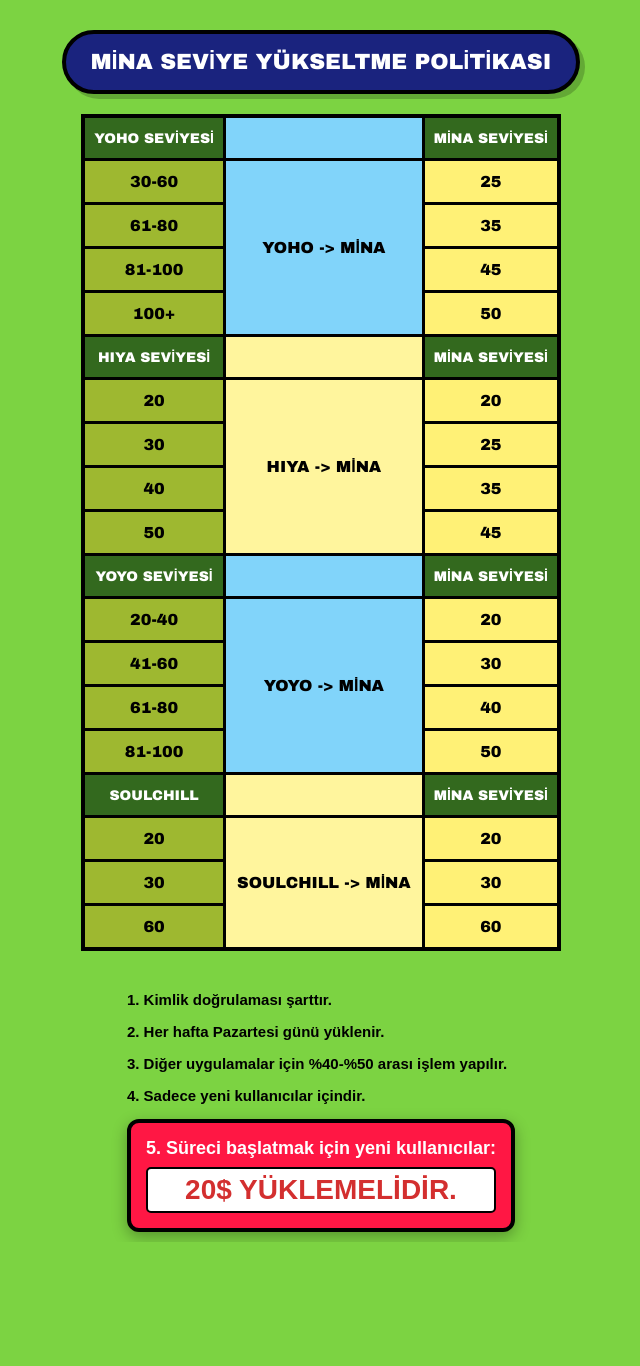
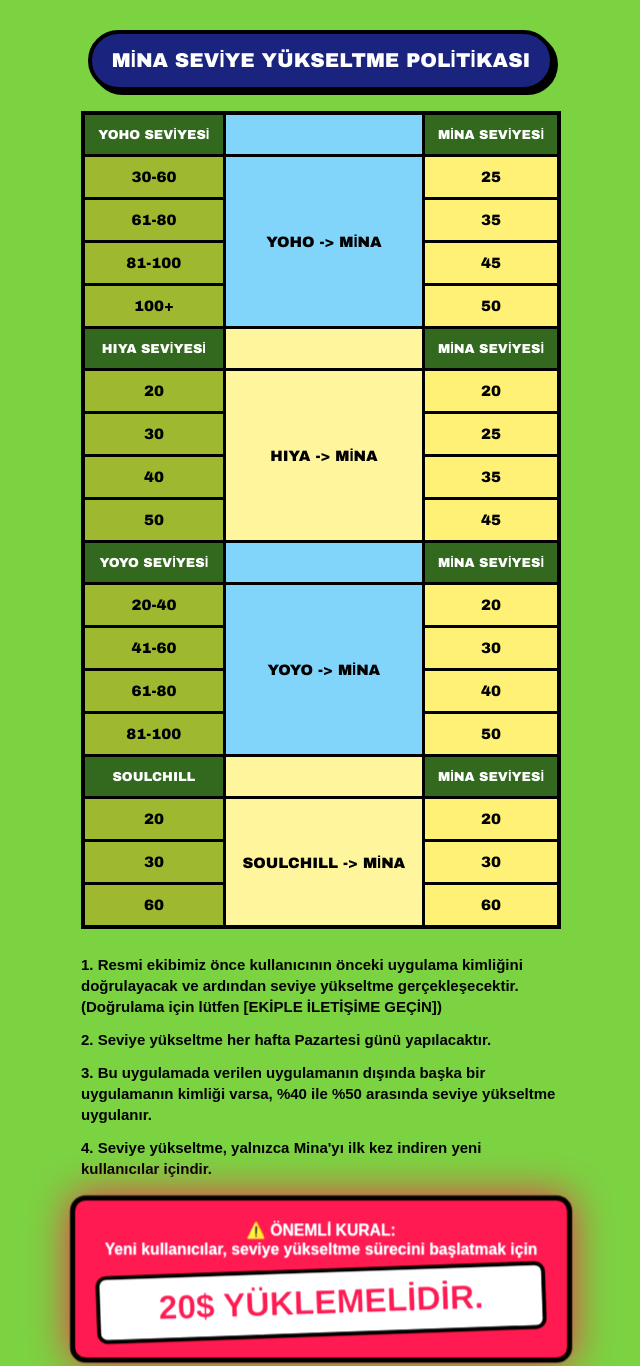
Before and after one commit to minavoice/Minavoice-Seviye-Y-kseltme-politikas-, a plain HTML site: page index.html in a window 1280 px wide. Shown: the top 1366 px of the page, without its empty margins (319-959 px from the left). Before the commit the page ends 1242 px from the top, so only its background shows below. Drawn offline with Linux system fonts and the light colour scheme.

Commit message:
Refactor styles and update footer rules

```diff
--- a/index.html
+++ b/index.html
@@ -12,52 +12,45 @@
             display: flex;
             flex-direction: column;
             align-items: center;
-            font-family: 'Arial Black', Gadget, sans-serif;
+            font-family: 'Arial Black', sans-serif;
         }
 
-        /* BAŞLIK DÜZENLEMESİ: Maksimum Görünürlük */
         .main-title {
-            background-color: #1a237e; /* Koyu Lacivert Arka Plan */
-            color: #ffffff; /* Bembeyaz Yazı */
-            padding: 15px 25px;
-            font-size: 22px;
+            background-color: #1a237e;
+            color: #ffffff;
+            padding: 15px 20px;
+            font-size: 20px;
             font-weight: 900;
             text-align: center;
             text-transform: uppercase;
             margin: 20px 0;
-            border: 4px solid #000; /* Siyah Çerçeve */
-            border-radius: 50px; /* Oval şık bir görünüm */
-            box-shadow: 5px 5px 0px rgba(0,0,0,0.2);
-            width: fit-content;
+            border: 4px solid #000;
+            border-radius: 50px;
+            box-shadow: 4px 4px 0px #000;
         }
 
-        .table-container {
-            width: 100%;
-            max-width: 480px;
-        }
+        .table-container { width: 100%; max-width: 480px; }
 
         table {
             width: 100%;
             border-collapse: collapse;
-            border: 4px solid #000; /* Kalın Dış Çizgi */
-            background-color: transparent;
+            border: 4px solid #000;
         }
 
         th {
-            background-color: #33691e; /* Daha koyu yeşil */
+            background-color: #33691e;
             color: white;
             padding: 12px 5px;
-            font-size: 14px;
-            border: 3px solid #000; /* Kalın Hücre Çizgisi */
-            text-transform: uppercase;
+            border: 3px solid #000;
+            font-size: 13px;
         }
 
         td {
             padding: 12px 5px;
             text-align: center;
             font-weight: 900;
-            font-size: 16px;
-            border: 3px solid #000; /* TÜM KUTULAR ARASI KALIN SİYAH ÇİZGİ */
+            font-size: 15px;
+            border: 3px solid #000;
             color: #000;
         }
 
@@ -67,37 +60,49 @@
         .bg-yellow-light { background-color: #fff59d; }
         .bg-yellow-bright { background-color: #fff176; }
 
+        /* Kurallar Bölümü */
         .footer-text {
-            max-width: 450px;
+            max-width: 480px;
             margin-top: 25px;
             font-family: sans-serif;
             font-size: 15px;
             font-weight: 800;
             color: #000;
+            padding: 0 10px;
         }
 
-        /* 5. KURAL: EN ÖNEMLİSİ */
-        .critical-rule {
-            background-color: #ff1744; /* Parlak Kırmızı */
+        .rule-item { margin-bottom: 12px; line-height: 1.4; }
+
+        /* PATLAYAN 5. KURAL */
+        .boom-rule {
+            background-color: #ff1744; /* Canlı Kırmızı */
             color: white;
-            padding: 15px;
-            border: 4px solid #000;
-            border-radius: 12px;
-            margin-top: 15px;
+            padding: 20px;
+            border: 5px solid #000;
+            border-radius: 15px;
+            margin-top: 20px;
             text-align: center;
-            box-shadow: 0 5px 15px rgba(0,0,0,0.3);
-            font-size: 18px;
+            box-shadow: 0px 0px 20px rgba(255, 23, 68, 0.6);
+            animation: explosion 1.5s infinite;
         }
 
         .price-box {
             display: block;
             background: #fff;
-            color: #d32f2f;
-            font-size: 28px;
-            margin-top: 8px;
-            padding: 5px;
-            border: 2px solid #000;
-            border-radius: 5px;
+            color: #ff1744;
+            font-size: 32px;
+            font-weight: 900;
+            margin-top: 10px;
+            padding: 10px;
+            border: 4px solid #000;
+            border-radius: 10px;
+            transform: rotate(-2deg); /* Hafif yamuk duruş patlama havası verir */
+        }
+
+        @keyframes explosion {
+            0% { transform: scale(1); filter: brightness(1); }
+            50% { transform: scale(1.05); filter: brightness(1.2); box-shadow: 0px 0px 40px rgba(255, 23, 68, 0.9); }
+            100% { transform: scale(1); filter: brightness(1); }
         }
     </style>
 </head>
@@ -133,13 +138,14 @@
     </div>
 
     <div class="footer-text">
-        <p>1. Kimlik doğrulaması şarttır.</p>
-        <p>2. Her hafta Pazartesi günü yüklenir.</p>
-        <p>3. Diğer uygulamalar için %40-%50 arası işlem yapılır.</p>
-        <p>4. Sadece yeni kullanıcılar içindir.</p>
+        <div class="rule-item">1. Resmi ekibimiz önce kullanıcının önceki uygulama kimliğini doğrulayacak ve ardından seviye yükseltme gerçekleşecektir. (Doğrulama için lütfen <strong>[EKİPLE İLETİŞİME GEÇİN]</strong>)</div>
+        <div class="rule-item">2. Seviye yükseltme her hafta Pazartesi günü yapılacaktır.</div>
+        <div class="rule-item">3. Bu uygulamada verilen uygulamanın dışında başka bir uygulamanın kimliği varsa, %40 ile %50 arasında seviye yükseltme uygulanır.</div>
+        <div class="rule-item">4. Seviye yükseltme, yalnızca Mina'yı ilk kez indiren yeni kullanıcılar içindir.</div>
 
-        <div class="critical-rule">
-            5. Süreci başlatmak için yeni kullanıcılar:
+        <div class="boom-rule">
+            <strong>⚠️ ÖNEMLİ KURAL:</strong><br>
+            Yeni kullanıcılar, seviye yükseltme sürecini başlatmak için
             <span class="price-box">20$ YÜKLEMELİDİR.</span>
         </div>
     </div>
```
